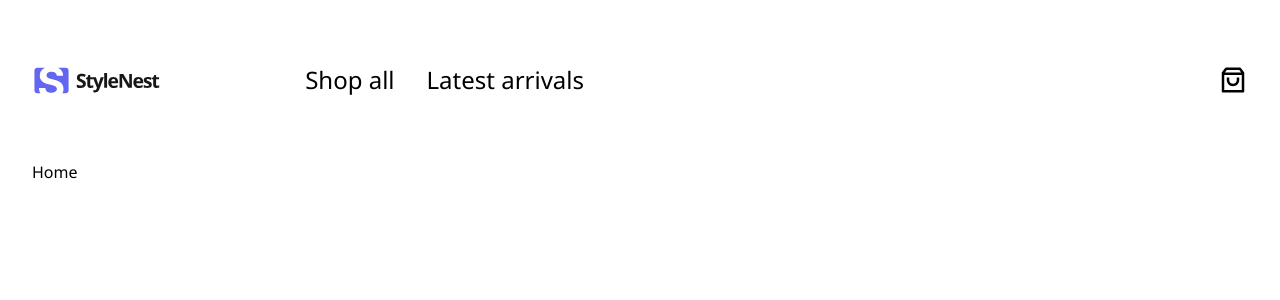
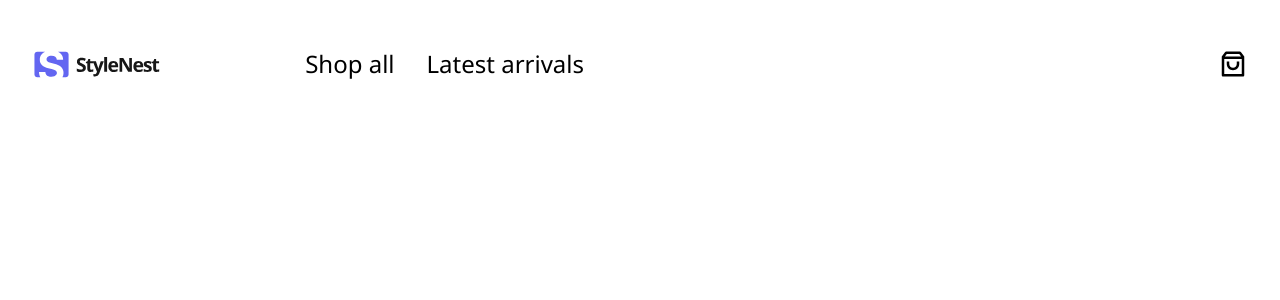
Before and after one commit to antoinea95/great-front-end_products-details-page, a React (Vite) app: page / in a window 1280 px wide. Shown: the top 300 px of the page. Built offline with nearby package versions, Linux system fonts and the light colour scheme.

Commit message:
fix: update style navbar

```diff
--- a/src/App.tsx
+++ b/src/App.tsx
@@ -6,7 +6,7 @@ import { ProductDetail } from "./components/Products/ProductDetail";
 
 function App() {
   return (
-    <main className="max-w-[1280px] w-screen h-screen max-h-dvh m-auto py-8 px-4 sm:px-8 space-y-8">
+    <main className="max-w-[1280px] w-screen h-screen max-h-dvh m-auto py-4 px-4 sm:px-8 space-y-8">
       <Header />
       <Routes>
         <Route path="/" element={<Home />} />
--- a/src/index.css
+++ b/src/index.css
@@ -9,6 +9,10 @@ body {
     sans-serif;
   min-height: 100vh;
   overflow-x:hidden;
+}
+
+#root {
+  background-color: "#fafafa";
 }
 
 * {
--- a/src/pages/Home.tsx
+++ b/src/pages/Home.tsx
@@ -1,7 +1,7 @@
 export const Home = () => {
   return (
 
-    <h1>Home</h1>
+    <h1></h1>
 
   );
 };
```
